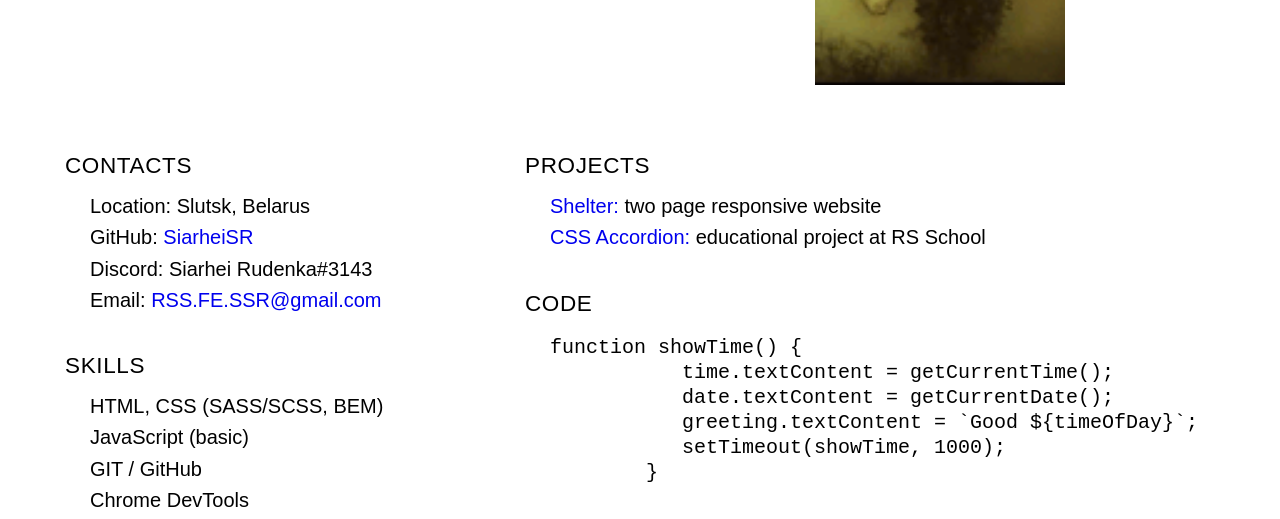
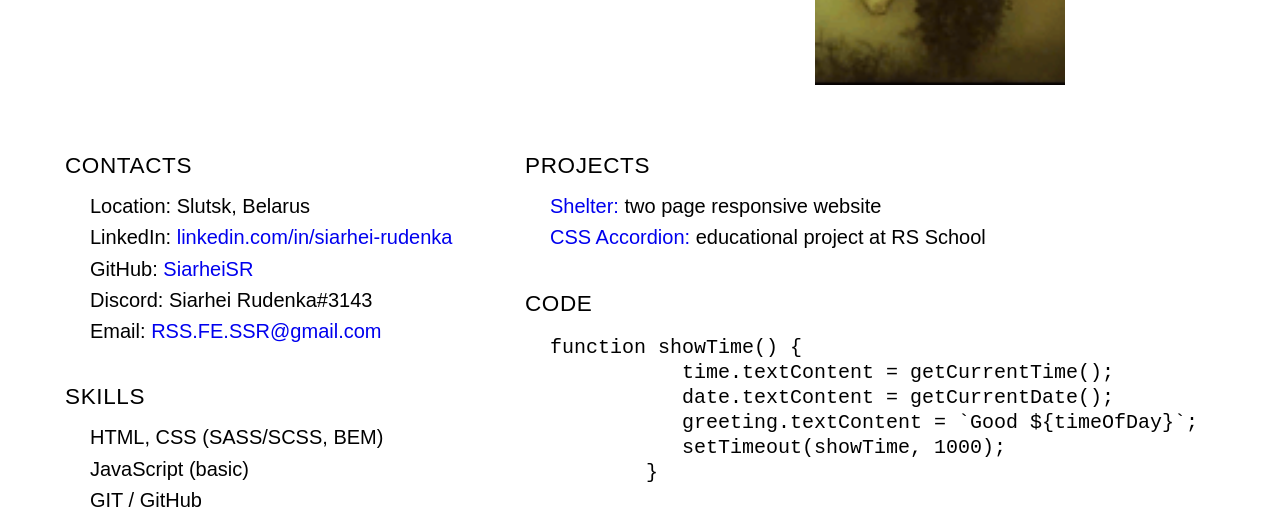
Before and after one commit to SiarheiSR/rsschool-cv, a plain HTML site: page index.html in a window 1280 px wide. Shown: the part 228-747 px from the top of the page. Drawn offline with Linux system fonts and the light colour scheme; a script that the page names is missing.

Commit message:
fix: change LinkedIn link

```diff
--- a/index.html
+++ b/index.html
@@ -48,11 +48,17 @@
 								<h2>contacts</h2>
 								<ul class="items__list">
 									<li class="item contacts__item">Location: Slutsk, Belarus</li>
-									<li class="item contacts__item">GitHub: <a href="https://github.com/SiarheiSR"
-											target="_blank">SiarheiSR</a></li>
+									<li class="item contaccts__item">LinkedIn:
+										<a href="https://www.linkedin.com/in/siarhei-rudenka-287448291"
+										target="_blank">linkedin.com/in/siarhei-rudenka</a>
+									</li>
+									<li class="item contacts__item">GitHub:
+										<a href="https://github.com/SiarheiSR" target="_blank">SiarheiSR</a>
+									</li>
 									<li class="item contacts__item">Discord: Siarhei&nbsp;Rudenka#3143</li>
-									<li class="item contacts__item">Email: <a
-											href="mailto:RSS.FE.SSR@gmail.com">RSS.FE.SSR@gmail.com</a></li>
+									<li class="item contacts__item">Email:
+										<a href="mailto:RSS.FE.SSR@gmail.com">RSS.FE.SSR@gmail.com</a>
+									</li>
 								</ul>
 							</div>
 							<div class="main-skills">
```
